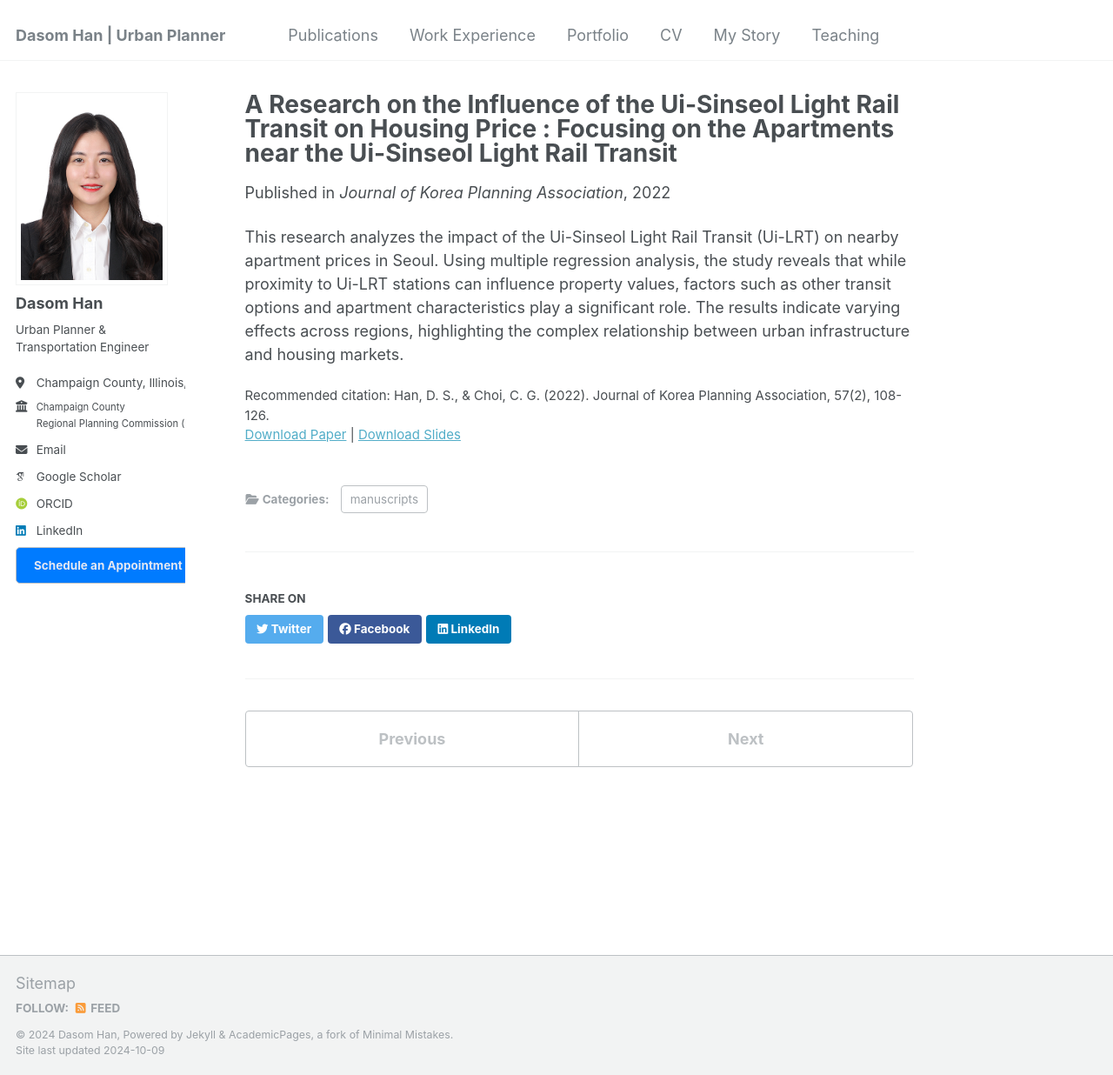
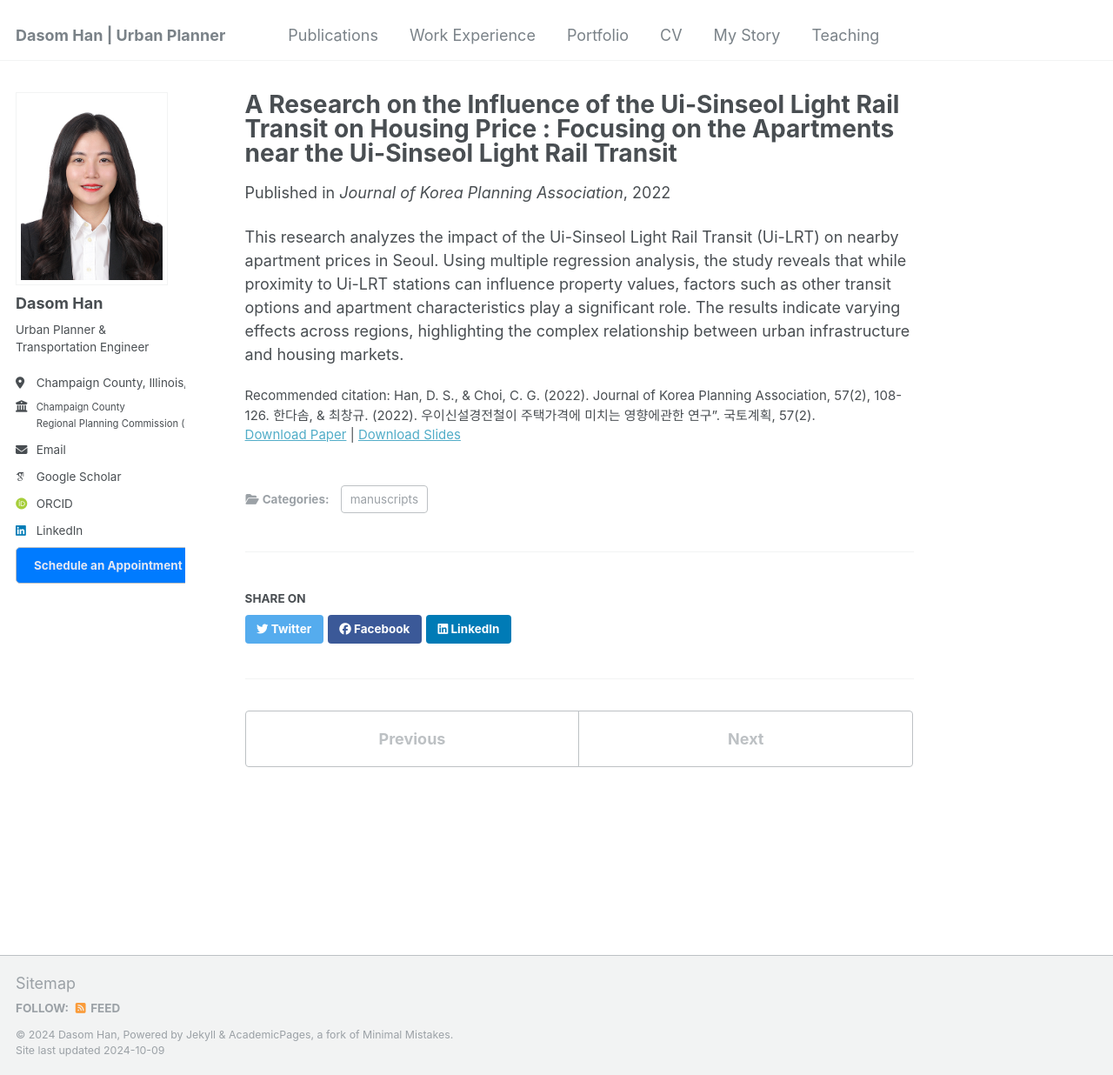
Before and after one commit to dasomh/dasomh.github.io, a Jekyll site: the page built from _publications/2010-10-01-paper-title-number-2.md, in a window 1280 px wide and 1236 px high. Shown: the whole window at 87% size. Built offline with Jekyll 4.4.1, drawn with Linux system fonts in a browser that asks for light colours; some web fonts are replaced.

Commit message:
Update 2010-10-01-paper-title-number-2.md

```diff
--- a/_publications/2010-10-01-paper-title-number-2.md
+++ b/_publications/2010-10-01-paper-title-number-2.md
@@ -8,7 +8,7 @@ date: 2022-04-01
 venue: 'Journal of Korea Planning Association'
 slidesurl: 'http://academicpages.github.io/files/slides2.pdf'
 paperurl: 'https://kpaj.or.kr/xml/33040/33040.pdf'
-citation: 'Han, D. S., & Choi, C. G. (2022). Journal of Korea Planning Association, 57(2), 108-126.'
+citation: 'Han, D. S., & Choi, C. G. (2022). Journal of Korea Planning Association, 57(2), 108-126. 한다솜, & 최창규. (2022). 우이신설경전철이 주택가격에 미치는 영향에관한 연구”. 국토계획, 57(2).'
 ---
 
 This research analyzes the impact of the Ui-Sinseol Light Rail Transit (Ui-LRT) on nearby apartment prices in Seoul. Using multiple regression analysis, the study reveals that while proximity to Ui-LRT stations can influence property values, factors such as other transit options and apartment characteristics play a significant role. The results indicate varying effects across regions, highlighting the complex relationship between urban infrastructure and housing markets.
```
